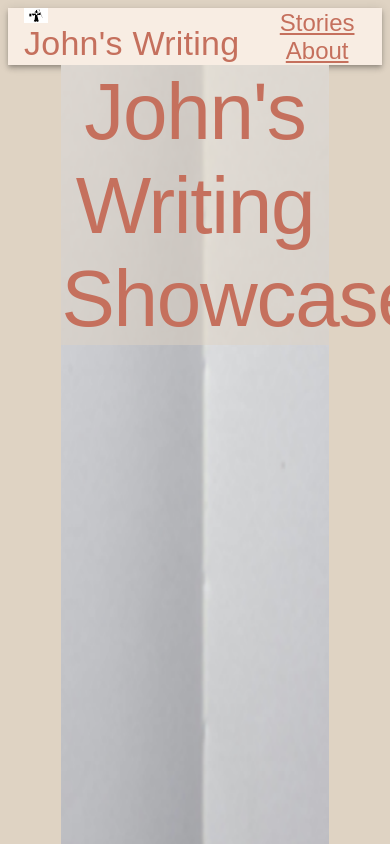
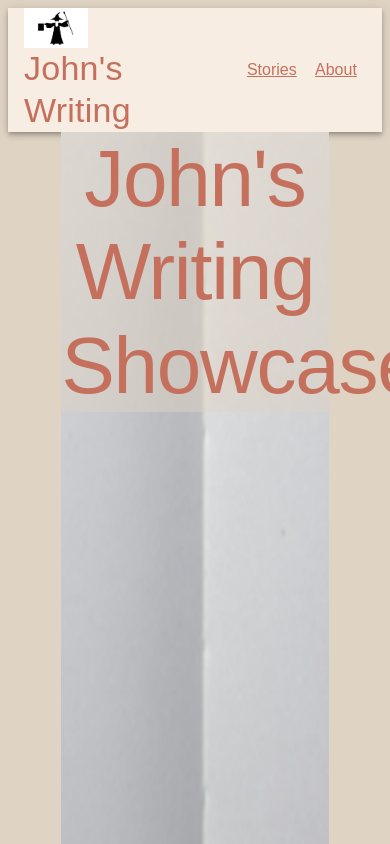
Before and after one commit to jdmac020/writing-site, a React (Vite) app: page / in a window 390 px wide. Shown: the top 844 px of the page. Built offline with nearby package versions, Linux system fonts and the light colour scheme.

Commit message:
NavBar responsiveness

```diff
--- a/src/components/NavBar.tsx
+++ b/src/components/NavBar.tsx
@@ -6,15 +6,15 @@ import styled from '@emotion/styled';
 export const NavBar = () => {
   return (
     <AppBar position={'static'}>
-      <Toolbar>
-        <Grid container flex={'flex'} direction={'row'} justifyContent={'space-around'} wrap={'nowrap'}>
+      <Toolbar sx={{ minHeight: { md: '128px', lg: '64px' }}}>
+        <Grid container flex={'flex'} direction={'row'} justifyContent={'space-around'} wrap={'nowrap'}>{/* mobile height => 95% */}
           <Grid container flex={'flex'} alignItems={'center'}>
-            <Box component={'img'} src={logo} sx={{ maxWidth: { xs: '10%', lg: '8%' }, marginRight: '2rem' }}/>
-            <Typography variant={'h4'}>John's Writing</Typography>
+            <Box component={'img'} src={logo} sx={{ maxWidth: { xs: '30%', lg: '9%' }, marginRight: { md: '2rem', lg: '6rem' } }}/>
+            <Typography variant={'h4'} sx={{ fontSize: { md: '3rem', lg: '2rem' }}}>John's Writing</Typography>
           </Grid>
-          <Grid container flex={'flex'} direction={'row'} justifyContent={'space-around'} alignContent={'center'} width={'40%'}>
-            <BiggerLink href={'/stories'}>Stories</BiggerLink>
-            <BiggerLink href={'/about'}>About</BiggerLink>
+          <Grid container flex={'flex'} direction={'row'} justifyContent={'space-around'} alignContent={'center'} width={{ xs: '60%'}}>
+            <ResponsiveLink target={'/stories'} text={'Stories'} />
+            <ResponsiveLink target={'/about'} text={'About'} />
           </Grid>
         </Grid>
       </Toolbar>
@@ -22,6 +22,11 @@ export const NavBar = () => {
   );
 };
 
-const BiggerLink = styled(Link)`
-  font-size: 1.5rem;
-`
+interface ResponsiveLinkProps {
+  target: string;
+  text: string;
+}
+
+const ResponsiveLink = ({ target, text}: ResponsiveLinkProps) => {
+  return <Link href={target} sx={{ fontSize: { md: '2.5rem', lg: '1.5rem' }}}>{text}</Link>
+}
```
